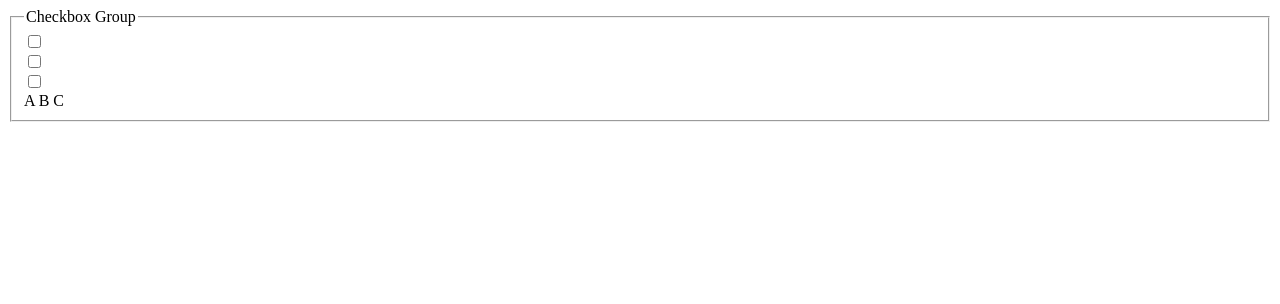
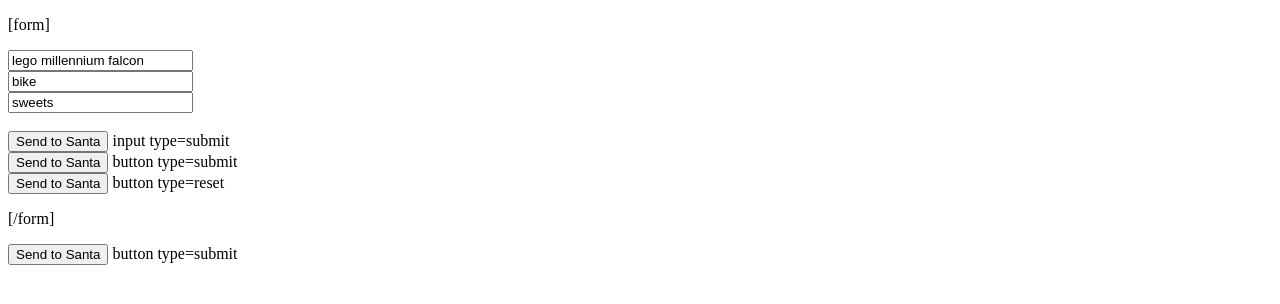
Before and after one commit to AnnaLotz/WS18_EIA2, a plain HTML site: page Quizes/Quiz01.html in a window 1280 px wide. Drawn offline with Linux system fonts and the light colour scheme.

Commit message:
updated quiz.html L07

```diff
--- a/Quizes/Quiz01.html
+++ b/Quizes/Quiz01.html
@@ -7,19 +7,40 @@
 </head>
 
 <body>
+<!-- Quiz L07 -->
 
+	<form action="http://localhost:8100" method="get">
+	<p> [form] </p>
+
+		<input type="text" name ="Wish1" value="lego millennium falcon" /><br>
+		<input type="text" name ="Wish2" value="bike" /><br>
+		<input type="text" name ="Wish3" value="sweets" /><br><br>
+
+		<input type="submit" id="input_submit" value="Send to Santa" /> input type=submit<br>
+		<button type="submit" id="button_1">Send to Santa</button> button type=submit<br>
+		<button type="reset" id="button_2">Send to Santa</button> button type=reset <br>
+		<p> [/form] </p>
+	</form>
+
+	<button type="submit" id="button_3">Send to Santa</button> button type=submit
+
+
+
+
+
+
+	<!--
 	<fieldset id="checkbox">
 		<legend> Checkbox Group </legend>
-		<input type="checkbox" name="Checkbox1" value="check1" id="check1"/><br>
-		<input type="checkbox" name="Checkbox2" value="check2" id="check2"/><br>
-		<input type="checkbox" name="Checkbox3" value="check3" id="check3"/><br>
+		<input type="checkbox" name="Checkbox1" value="check1" id="check1" /><br>
+		<input type="checkbox" name="Checkbox2" value="check2" id="check2" /><br>
+		<input type="checkbox" name="Checkbox3" value="check3" id="check3" /><br>
 
-		<label for="check3"> A </label>
-		<label for="check2"> B </label>
-		<label for="check1"> C </label>
+		<label for="check3"> A </label> <label for="check2"> B </label> <label
+			for="check1"> C </label>
 
 	</fieldset>
-
+	 -->
 </body>
 
 </html>
```
